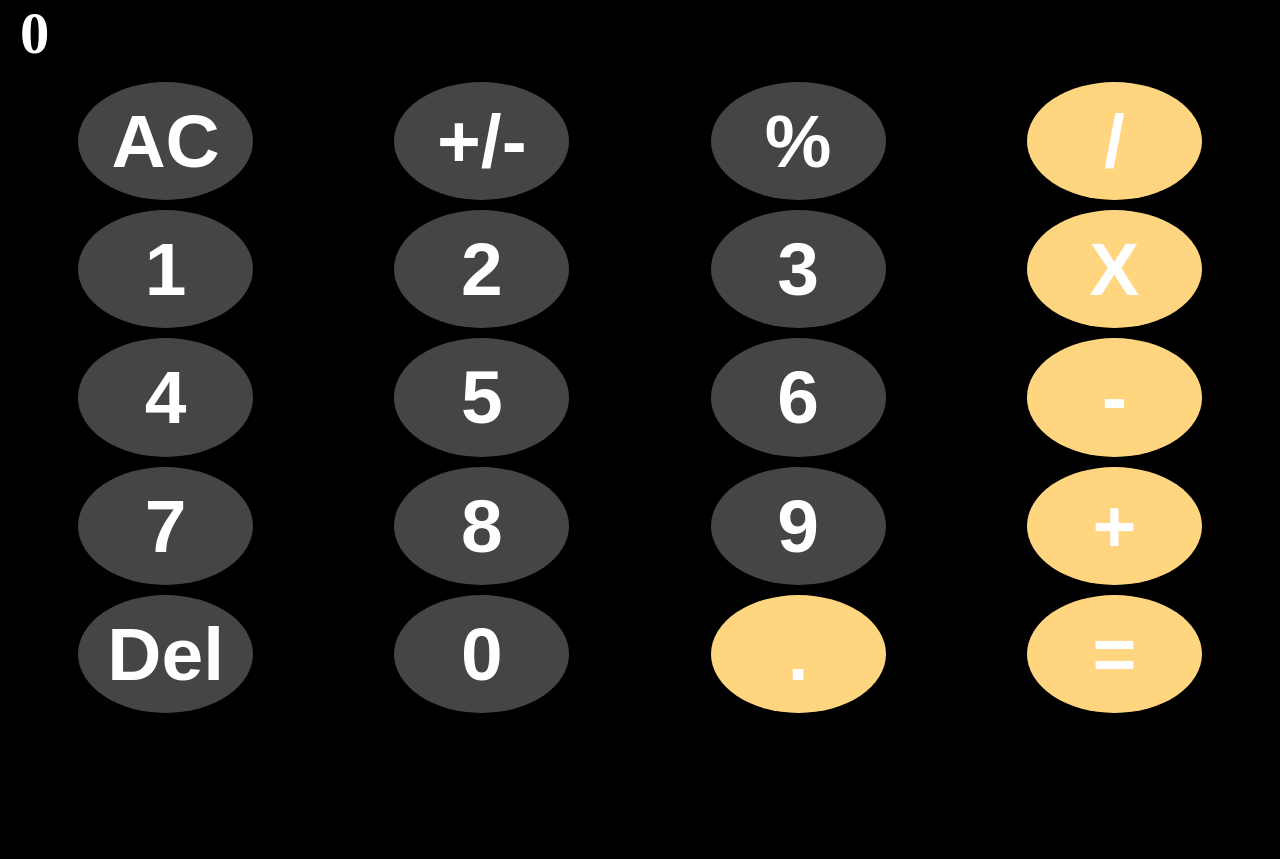
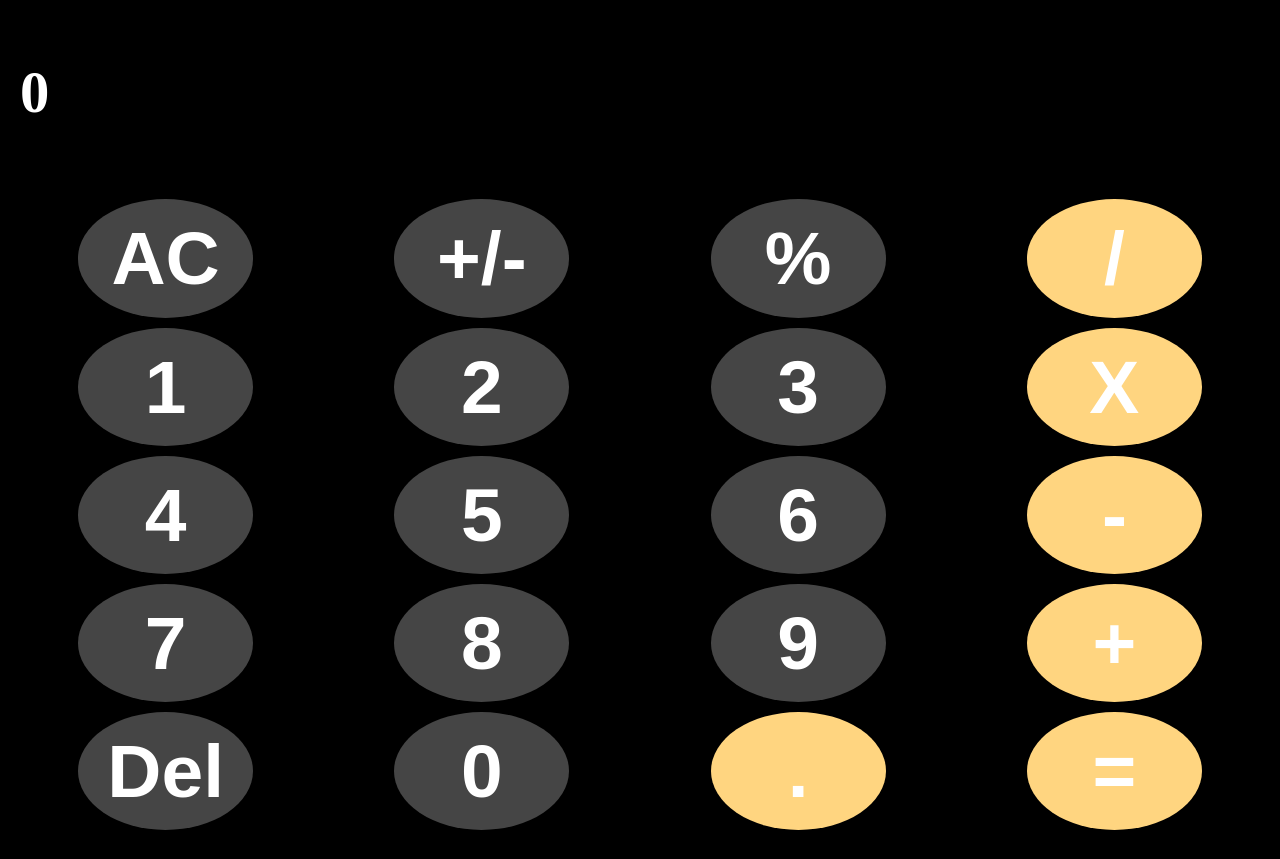
Before and after one commit to qt-Rui/JavaScript-calculator, a plain HTML site: page index.html in a window 1280 px wide. Before the commit the page ends 800 px from the top, so only its background shows below. Drawn offline with Linux system fonts and the light colour scheme.

Commit message:
Update calculator.css

```diff
--- a/css/calculator.css
+++ b/css/calculator.css
@@ -1,14 +1,8 @@
-* {
-    margin: 0;
-    padding: 0;
-    box-sizing: border-box;
-}
-
 html, body{
     margin: 0;
     padding: 0;
     height: 100%;
-    background-color: black; /* Black webpage */
+    background-color: black !important; /* Black webpage */
 }
 
 .num{ /* Color for numbers */
```
